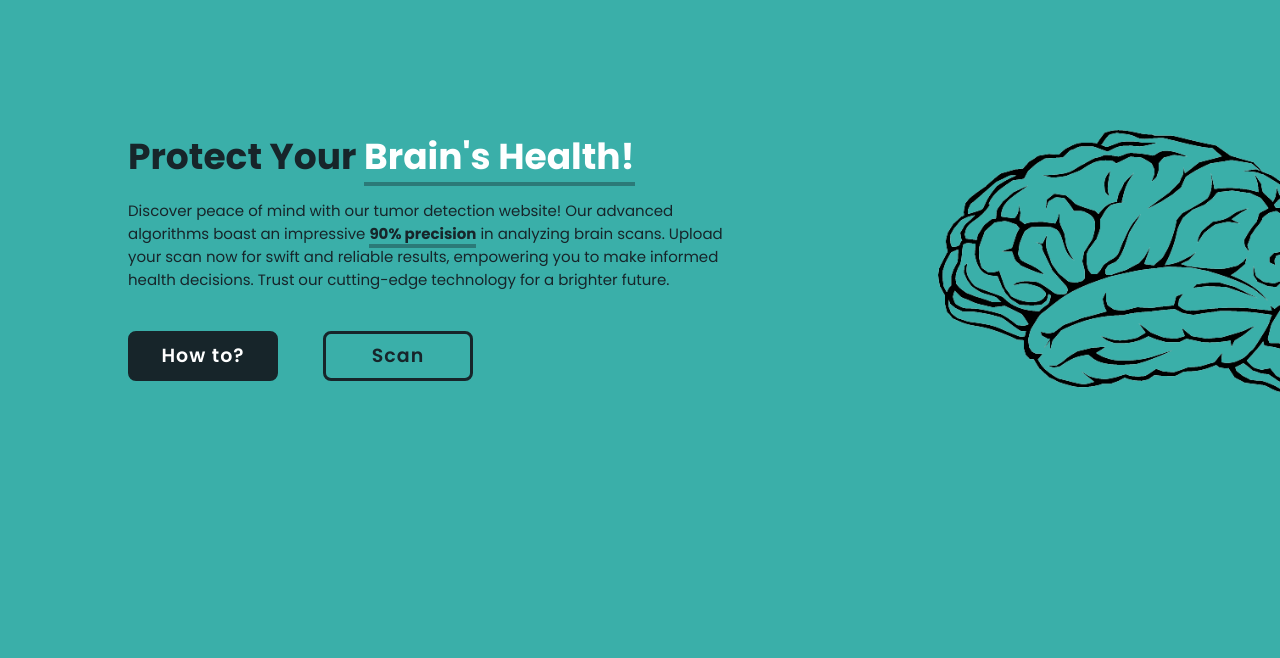
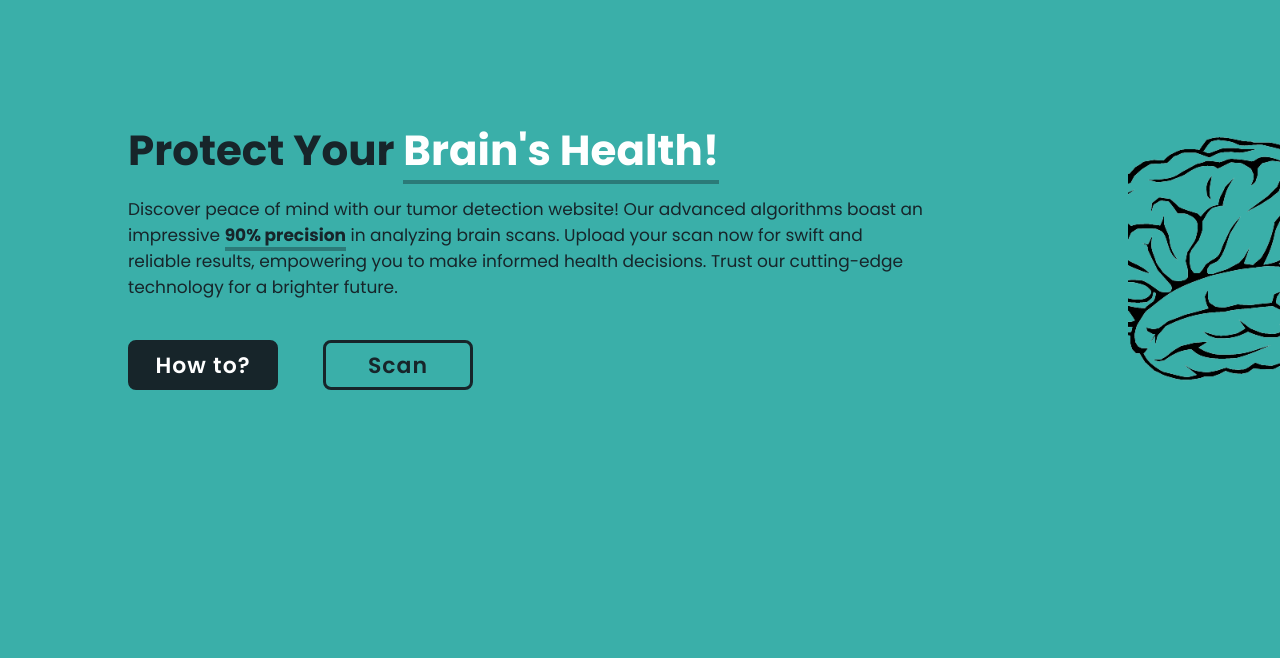
Before and after one commit to eminentquasar34/IdenTumor, a plain HTML site: page index.html in a window 1280 px wide. Shown: the part 142-800 px from the top of the page. Drawn offline with nearby package versions, Linux system fonts and the light colour scheme; a script that the page names is missing.

Commit message:
Update style.css

```diff
--- a/style.css
+++ b/style.css
@@ -8,8 +8,13 @@
     box-sizing:border-box ;
 
 
+
 }
 
+html{
+    scroll-behavior: smooth;
+
+}
 body {
     color:#17252a;
 
@@ -21,7 +26,7 @@ body {
      top: 0;
      left: 0;
      width :100%;
-     background-color: transparent;
+     background-color: #3aafa9;
      padding: 20px 10% ;
      display:flex;
      justify-content: space-between ;
@@ -75,12 +80,12 @@ body {
 }
 
 .home-content {
-    max-width: 600px;
+    max-width: 800px;
 
 }
 .home-content h1{
 
-    font-size: 36px;
+    font-size: 42px;
     font-weight: 700;
     line-height: 1.2;
 
@@ -98,11 +103,12 @@ color:#feffff;
 
 
 
+
 }
 
 
 .home-content p {
-    font-size: 15px;
+    font-size: 17px;
     margin: 20px 0 40px;
 
 }
@@ -124,7 +130,6 @@ color:#feffff;
   left:200px;
   width:450px;
   height:400px;
-  background:red;
   background: url(brainpic.png) no-repeat;
   background-size: cover;
   background-position: center;
@@ -147,7 +152,7 @@ color:#feffff;
      background-color: #17252a;
      border: 3px solid #17252a;
      border-radius: 8px;
-     font-size: 19px;
+     font-size: 22px;
      color: #ffff;
      text-decoration: none;
      font-weight: 600;
@@ -179,7 +184,6 @@ color:#feffff;
     color: #17252a;
 
 }
-
 
 
 
```
